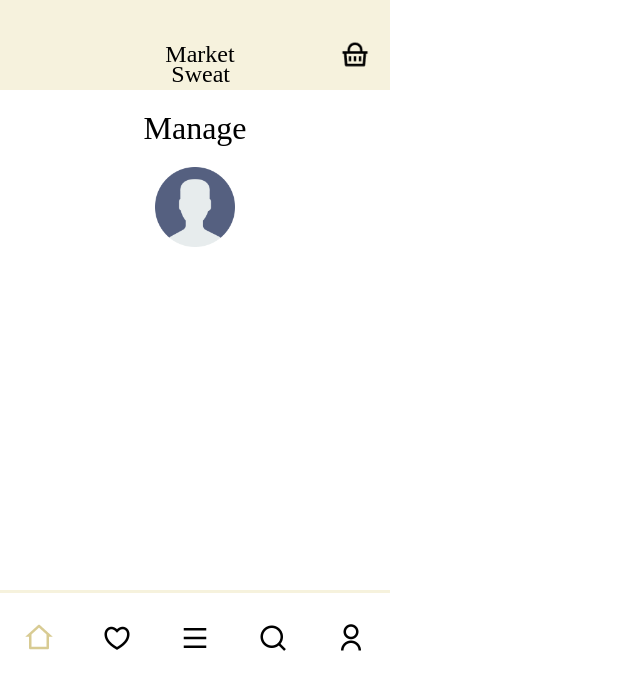
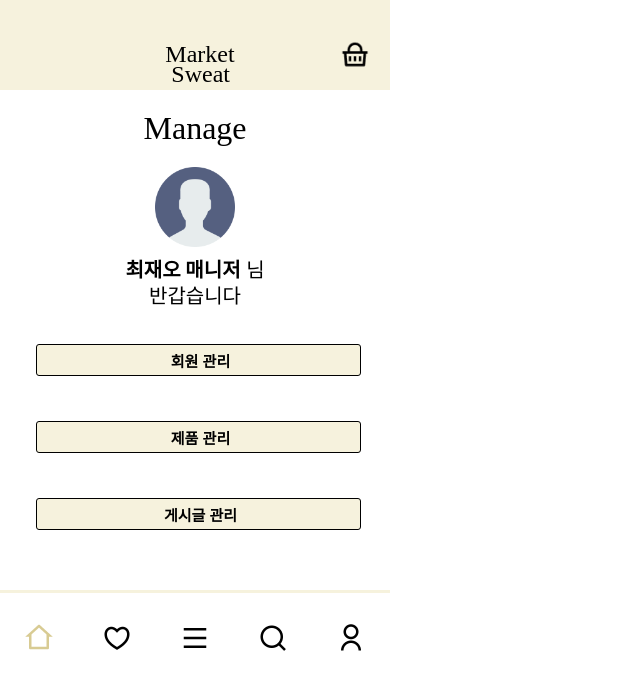
Before and after one commit to jaeochoii/MarketSweat, a React (Create React App) app: page /ManagerPage in a window 1280 px wide. Shown: the top 690 px of the page, without its empty margins (0-640 px from the left). Built offline with nearby package versions, Linux system fonts and the light colour scheme; a web font is replaced by a local one.

Commit message:
feat. ManagerPage Button setting

```diff
--- a/src/component/Page/ManagerPage.jsx
+++ b/src/component/Page/ManagerPage.jsx
@@ -28,6 +28,30 @@ const ProfileWrapper = styled.img`
   height: 80px;
 `;
 
+const UserText = styled.div`
+  width: 100%;
+  height: 10px;
+  font-size: 20px;
+  padding-top: 16px;
+  display: flex;
+  justify-content: center;
+  align-items: center;
+  text-align: center;
+`;
+
+const EnterBut = styled.button`
+  width: 325px;
+  height: 32px;
+  border: 1px solid black;
+  background-color: #f6f2dd;
+  border-radius: 3px;
+  font-size: 15px;
+  font-weight: 700;
+  padding-left: 10px;
+  margin-top: 45px;
+  margin-left: 36px;
+`;
+
 const ManagerPage = () => {
   return (
     <>
@@ -35,6 +59,13 @@ const ManagerPage = () => {
       <BodyContent>
         <TextWrapper>Manage</TextWrapper>
         <ProfileWrapper src={Profile} />
+        <UserText>
+          <span style={{ fontWeight: 700 }}>최재오 매니저</span>&nbsp;님
+        </UserText>
+        <UserText>반갑습니다</UserText>
+        <EnterBut>회원 관리</EnterBut>
+        <EnterBut>제품 관리</EnterBut>
+        <EnterBut>게시글 관리</EnterBut>
       </BodyContent>
       <Footer />
     </>
--- a/src/component/Page/MyPage.jsx
+++ b/src/component/Page/MyPage.jsx
@@ -40,7 +40,7 @@ const UserText = styled.div`
   text-align: center;
 `;
 
-const LoginBut = styled.button`
+const EnterBut = styled.button`
   width: 325px;
   height: 32px;
   border: 1px solid black;
@@ -78,11 +78,11 @@ const MyPage = () => {
           <span style={{ fontWeight: 700 }}>최재오</span>&nbsp;님
         </UserText>
         <UserText>안녕하세요?</UserText>
-        <LoginBut>구매 내역</LoginBut>
-        <LoginBut onClick={onClickHeart}>찜한 상품</LoginBut>
-        <LoginBut>후기 작성</LoginBut>
-        <LoginBut onClick={onClickManage}>관리자 페이지</LoginBut>
-        <LoginBut onClick={onClickLogOut}>로그이웃</LoginBut>
+        <EnterBut>구매 내역</EnterBut>
+        <EnterBut onClick={onClickHeart}>찜한 상품</EnterBut>
+        <EnterBut>후기 작성</EnterBut>
+        <EnterBut onClick={onClickManage}>관리자 페이지</EnterBut>
+        <EnterBut onClick={onClickLogOut}>로그이웃</EnterBut>
       </BodyContent>
       <Footer />
     </>
```
